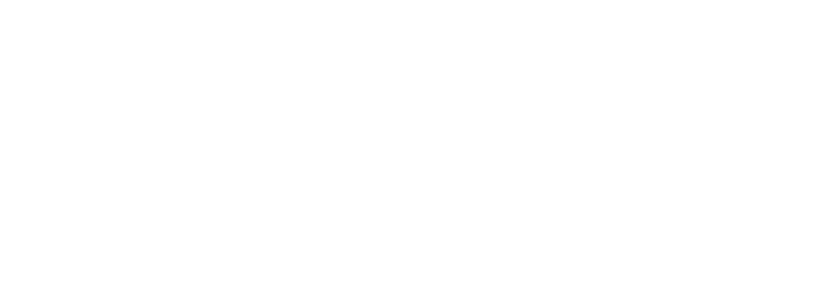
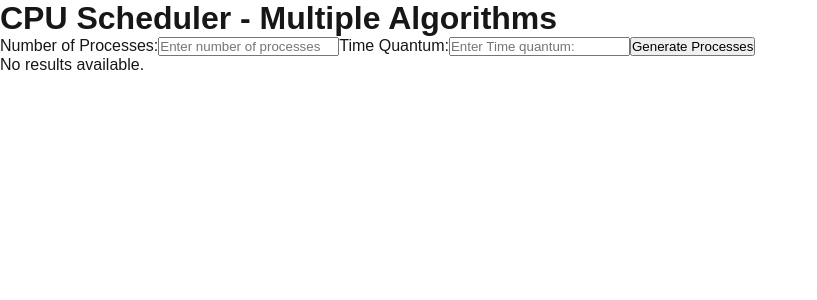
Before and after one commit to Akhan72/CS-540-Project-1, a Next.js app: page / in a window 1280 px wide. Shown: the top 300 px of the page, without its empty margins (0-817 px from the left). Built offline with nearby package versions, Linux system fonts and the light colour scheme.

Commit message:
uploaded correct index.js

```diff
--- a/pages/index.js
+++ b/pages/index.js
@@ -3,7 +3,6 @@ import { useState } from "react";
 import { motion } from "framer-motion";
 import jsPDF from "jspdf";
 
-//installed other programs needed such as chart.js, jsPdf, and framer-motion
 
 export default function Home() {
   // State variables
@@ -12,5 +11,253 @@ export default function Home() {
   const [results, setResults] = useState({});
   const [timeQuantum, setTimeQuantum] = useState("");
 
+  // Function to generate random processes
+  const generateProcesses = () => {
+    const newProcesses = [];
+    for (let i = 0; i < numProcesses; i++) {
+      newProcesses.push({
+        id: i + 1,
+        burstTime: Math.floor(Math.random() * 10) + 1, // Random burst time 1-10
+      });
+    }
+    setProcesses(newProcesses);
+    setResults({}); // Clear previous results
+  };
 
+  // FIFO (First In First Out) Algorithm
+  const runFIFO = () => {
+    let completionTime = 0;
+    let fifoResults = [];
+    processes.forEach((process, index) => {
+      setTimeout(() => {
+        completionTime += process.burstTime;
+        fifoResults.push({
+          id: process.id,
+          completionTime: completionTime,
+        });
+        setResults((prev) => ({ ...prev, FIFO: [...fifoResults] }));
+      }, index * 1000); // Delay each process execution
+    });
   };
+
+
+  //SJF (Shortest Job First) Algorithm
+  const runSJF = () => {
+    let completionTime = 0;
+    let sjfResults = [];
+    let sortedProcesses = [...processes].sort((a, b) => a.burstTime - b.burstTime);
+
+    sortedProcesses.forEach((process, index) => {
+      setTimeout(() => {
+        completionTime += process.burstTime;
+        sjfResults.push({
+          id: process.id,
+          completionTime: completionTime,
+        });
+
+        setResults((prev) => ({ ...prev, SJF: [...sjfResults] }));
+      }, index * 1000); // Delay execution
+    });
+  };
+
+
+  const runSTCF = () => {
+    let currentTime = 0;
+    let remainingProcesses = [...processes].sort((a, b) => a.burstTime - b.burstTime);
+    let stcfResults = [];
+
+    remainingProcesses.forEach((process, index) => {
+      setTimeout(() => {
+        currentTime += process.burstTime;
+        stcfResults.push({
+          id: process.id,
+          completionTime: currentTime,
+        });
+
+        setResults((prev) => ({ ...prev, STCF: [...stcfResults] }));
+      }, index * 1000);
+    });
+  };
+
+
+  const runRoundRobin = () => {
+    let queue = [...processes];
+    let completionTime = 0;
+    let rrResults = [];
+    let quantum = timeQuantum > 0 ? timeQuantum : 3; // Default to 3 if empty
+
+    const executeProcess = (index) => {
+      if (queue.length === 0) return; // Stop if no processes left
+
+      let process = queue.shift(); // Get first process
+      let timeSlice = Math.min(quantum, process.burstTime); // Run for time quantum or remaining time
+
+      setTimeout(() => {
+        completionTime += timeSlice;
+        process.burstTime -= timeSlice;
+
+        if (process.burstTime > 0) {
+          queue.push(process); // Move unfinished process to end of queue
+        } else {
+          rrResults.push({ id: process.id, completionTime: completionTime });
+          setResults((prev) => ({ ...prev, RR: [...rrResults] }));
+        }
+
+        executeProcess(index + 1); // Run the next process in queue
+      }, index * 1000);
+    };
+
+    executeProcess(0);
+  };
+
+
+  const runMLFQ = () => {
+    let queue1 = [];
+    let queue2 = [];
+    let queue3 = [];
+
+    let completionTime = 0;
+    let timeQuantum1 = 2; // Short quantum for Queue 1
+    let timeQuantum2 = 4; // Medium quantum for Queue 2
+
+    queue1 = [...processes];
+    let mlfqResults = [];
+
+    const executeProcess = (index) => {
+      if (queue1.length === 0 && queue2.length === 0 && queue3.length === 0) return; // Stop if all queues are empty
+
+      setTimeout(() => {
+        // Process Queue 1 (Highest Priority)
+        if (queue1.length > 0) {
+          let process = queue1.shift();
+          if (process.burstTime > timeQuantum1) {
+            completionTime += timeQuantum1;
+            process.burstTime -= timeQuantum1;
+            queue2.push(process); // Move to next queue
+          } else {
+            completionTime += process.burstTime;
+            mlfqResults.push({ id: process.id, completionTime: completionTime });
+          }
+        }
+
+        // Process Queue 2 (Medium Priority)
+        else if (queue2.length > 0) {
+          let process = queue2.shift();
+          if (process.burstTime > timeQuantum2) {
+            completionTime += timeQuantum2;
+            process.burstTime -= timeQuantum2;
+            queue3.push(process); // Move to lowest queue
+          } else {
+            completionTime += process.burstTime;
+            mlfqResults.push({ id: process.id, completionTime: completionTime });
+          }
+        }
+
+        // Process Queue 3 (Lowest Priority - FIFO)
+        else if (queue3.length > 0) {
+          let process = queue3.shift();
+          completionTime += process.burstTime;
+          mlfqResults.push({ id: process.id, completionTime: completionTime });
+        }
+
+        setResults((prev) => ({ ...prev, MLFQ: [...mlfqResults] }));
+        executeProcess(index + 1); // Move to next process
+      }, index * 1000);
+    };
+
+    executeProcess(0);
+  };
+
+  const downloadPDF = () => {
+    const pdf = new jsPDF();
+    pdf.text("CPU Scheduling Results", 10, 10);
+
+    let y = 20; // Starting position for text in PDF
+
+    Object.keys(results).forEach((algo) => {
+      pdf.text(`${algo} Scheduling Results:`, 10, y);
+      y += 10;
+
+      results[algo].forEach((result) => {
+        pdf.text(`Process ${result.id}: Completion Time = ${result.completionTime}`, 10, y);
+        y += 8; // Space between lines
+      });
+
+      y += 10; // Extra space before next algorithm results
+    });
+
+    pdf.save("scheduling_results.pdf"); // Save as file
+  };
+
+
+  return (
+    <div>
+      <motion.h1
+        initial={{ opacity: 0 }}
+        animate={{ opacity: 1 }}
+        transition={{ duration: 1 }}
+      >
+        CPU Scheduler - Multiple Algorithms
+      </motion.h1>
+
+      {/* User Input Form */}
+      <div>
+        <label>Number of Processes:</label>
+        <input
+          type="number"
+          value={numProcesses}
+          onChange={(e) => setNumProcesses(e.target.value)}
+          placeholder="Enter number of processes"
+        />
+        <label>Time Quantum:</label>
+        <input
+          type="number"
+          value={timeQuantum}
+          onChange={(e) => setTimeQuantum(Number(e.target.value))}
+          placeholder="Enter Time quantum: "
+          />
+        <button onClick={generateProcesses}>Generate Processes</button>
+      </div>
+
+      {/* Display Generated Processes */}
+      {processes.length > 0 && (
+        <div>
+          <h2>Generated Processes</h2>
+          <ul>
+            {processes.map((process) => (
+              <li key={process.id}>
+                Process {process.id}: Burst Time = {process.burstTime}
+              </li>
+            ))}
+          </ul>
+          <button onClick={runFIFO}>Run FIFO</button>
+          <button onClick={runSJF}>Run SJF</button>
+          <button onClick={runSTCF}>Run STCF</button>
+          <button onClick={runRoundRobin}>Run Round Robin</button>
+          <button onClick={runMLFQ}>Run MLFQ</button>
+
+
+
+        </div>
+      )}
+
+      {/* Display Results for Each Algorithm */}
+      {Object.keys(results).map((algo) => (
+        <div key={algo}>
+          <h2>{algo} Scheduling Results</h2>
+          <ul>
+            {results[algo].map((result) => (
+              <li key={result.id}>
+                Process {result.id}: Completion Time = {result.completionTime}
+              </li>
+            ))}
+          </ul>
+        </div>
+      ))}
+      <ResultsChart results={results} />
+      {Object.keys(results).length > 0 && (
+        <button onClick={downloadPDF}>Download as PDF</button>
+      )}
+    </div>
+  );
+}
```
